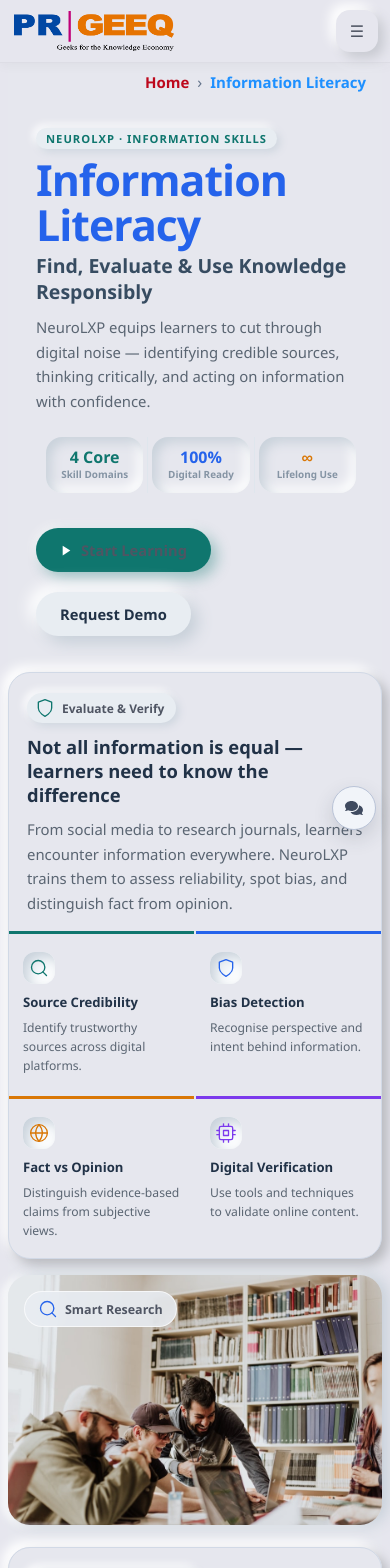
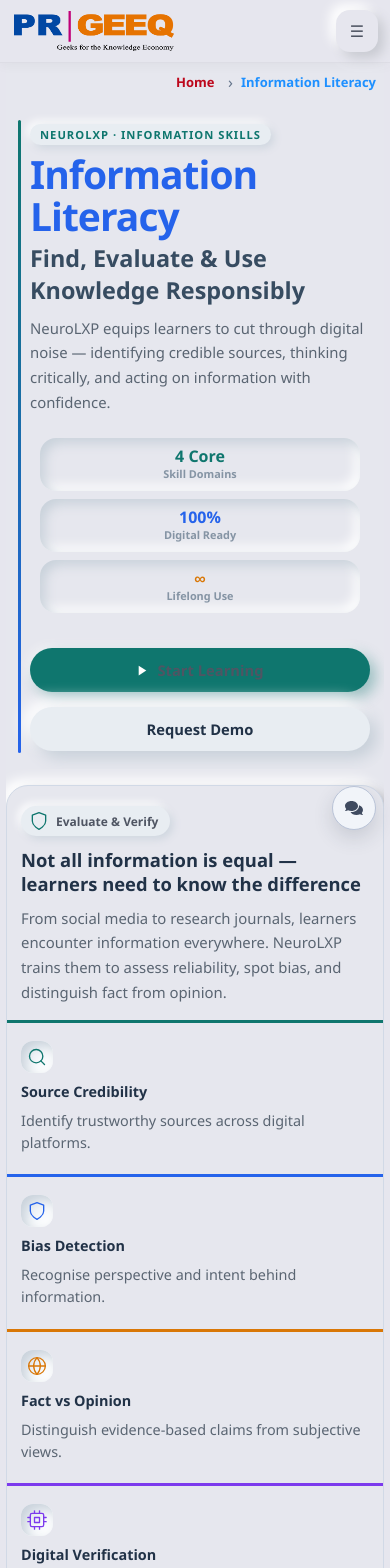
Before and after one commit to PRGEEQGlobalSolutionPrivateLIT/NeuroLXP-Website, a Next.js app in the folder apps/website/: page /information-literacy in a window 390 px wide. Shown: the top 1568 px of the page. Built offline with nearby package versions, Linux system fonts and the light colour scheme.

Commit message:
Update information-literacy.css

```diff
--- a/apps/website/app/information-literacy/information-literacy.css
+++ b/apps/website/app/information-literacy/information-literacy.css
@@ -1,53 +1,64 @@
 .il {
-  --bg:           #e6e7ee;
-  --surface:      #e8edf2;
-  --surface-up:   #f2f6fa;
+  --bg: #e6e7ee;
+  --surface: #e8edf2;
+  --surface-up: #f2f6fa;
   --surface-deep: #dfe6ed;
-  --text:         #5a6572;
-  --heading:      #213247;
-  --muted:        #8594a4;
-  --primary:      #0f766e;
-  --secondary:    #2563eb;
-  --accent:       #d97706;
-  --support:      #7c3aed;
-  --white-glass:  rgba(255,255,255,0.68);
+  --text: #5a6572;
+  --heading: #213247;
+  --muted: #8594a4;
+  --primary: #0f766e;
+  --secondary: #2563eb;
+  --accent: #d97706;
+  --support: #7c3aed;
+  --white-glass: rgba(255, 255, 255, 0.68);
+
   --sh-out-xs: 4px 4px 10px #cad2db, -4px -4px 10px #ffffff;
   --sh-out-sm: 7px 7px 16px #c6cfd8, -7px -7px 16px #ffffff;
   --sh-out-md: 12px 12px 26px #c2cbd4, -12px -12px 26px #ffffff;
   --sh-out-lg: 18px 18px 36px #bec8d2, -18px -18px 36px #ffffff;
-  --sh-in:      inset 5px 5px 12px #c8d1da, inset -5px -5px 12px #ffffff;
+  --sh-in: inset 5px 5px 12px #c8d1da, inset -5px -5px 12px #ffffff;
   --sh-in-deep: inset 8px 8px 18px #c4cdd6, inset -8px -8px 18px #ffffff;
-  --sh-combo: 8px 8px 20px #c4cdd6, -8px -8px 20px #ffffff,
-              inset 2px 2px 5px rgba(255,255,255,0.6),
-              inset -2px -2px 5px rgba(194,203,212,0.4);
+  --sh-combo:
+    8px 8px 20px #c4cdd6,
+    -8px -8px 20px #ffffff,
+    inset 2px 2px 5px rgba(255, 255, 255, 0.6),
+    inset -2px -2px 5px rgba(194, 203, 212, 0.4);
   --sh-flat: 3px 3px 8px #cdd5de, -3px -3px 8px #ffffff;
   --sh-side-r: 6px 0 16px #c6cfd8, -6px 0 8px #ffffff;
+
   --r-pill: 999px;
-  --r-2xl:  28px;
-  --r-xl:   22px;
-  --r-lg:   16px;
-  --r-md:   12px;
-  --fs-title: 40px;
-  --fs-subtitle: 32px;
-  --fs-body: 18px;
-  font-family: "Segoe UI", Arial, sans-serif;
-  font-size: var(--fs-body);
-  color: var(--text);
-  background: var(--bg);
-  box-sizing: border-box;
-}
+  --r-2xl: 28px;
+  --r-xl: 22px;
+  --r-lg: 16px;
+  --r-md: 12px;
 
-.il *, .il *::before, .il *::after {
-  box-sizing: inherit;
-}
+  --fs-title: clamp(32px, 4vw, 40px);
+  --fs-subtitle: clamp(24px, 3vw, 32px);
+  --fs-body: clamp(16px, 1.5vw, 18px);
 
-.il {
   width: min(1200px, calc(100% - 32px));
   margin: 0 auto;
   padding: 0 0 12px;
   display: flex;
   flex-direction: column;
   gap: 28px;
+  font-family: "Segoe UI", Arial, sans-serif;
+  font-size: var(--fs-body);
+  color: var(--text);
+  background: var(--bg);
+  box-sizing: border-box;
+  overflow-x: hidden;
+}
+
+.il *,
+.il *::before,
+.il *::after {
+  box-sizing: inherit;
+}
+
+.il img {
+  max-width: 100%;
+  height: auto;
 }
 
 .il__eyebrow {
@@ -58,7 +69,7 @@
   box-shadow: var(--sh-flat);
   font-size: 0.76rem;
   font-weight: 700;
-  letter-spacing: .09em;
+  letter-spacing: 0.09em;
   text-transform: uppercase;
   color: var(--primary);
 }
@@ -67,7 +78,7 @@
   margin: 8px 0 6px;
   font-size: var(--fs-title);
   font-weight: 800;
-  line-height: 1.0;
+  line-height: 1.05;
   color: var(--secondary);
   letter-spacing: -0.01px;
 }
@@ -88,12 +99,12 @@
 }
 
 .il__body--light {
-  color: rgba(255,255,255,0.88);
+  color: rgba(255, 255, 255, 0.88);
 }
 
 .il__section-title {
   margin: 8px 0 10px;
-  font-size: 24px;
+  font-size: clamp(21px, 2.2vw, 24px);
   font-weight: 700;
   line-height: 1.3;
   color: var(--heading);
@@ -198,9 +209,10 @@
   color: var(--support);
 }
 
+/* HERO */
 .il__hero {
   display: grid;
-  grid-template-columns: 1fr;
+  grid-template-columns: minmax(0, 1.1fr) minmax(320px, 0.9fr);
   gap: 22px;
   align-items: stretch;
   margin-top: 0;
@@ -208,9 +220,11 @@
 }
 
 .il__hero-text {
-  padding: 36px 32px 36px 32px;
+  padding: 36px 32px;
   position: relative;
   overflow: hidden;
+  border-radius: var(--r-2xl);
+  min-width: 0;
 }
 
 .il__hero-text::before {
@@ -219,84 +233,44 @@
   inset: 20px auto 20px 16px;
   width: 4px;
   border-radius: var(--r-pill);
+  background: linear-gradient(180deg, var(--primary), var(--secondary));
 }
 
 .il__hero-stats {
   display: flex;
-  align-items: center;
+  align-items: stretch;
   gap: 0;
   margin-top: 20px;
   padding: 14px 16px;
   border-radius: var(--r-lg);
+  overflow: hidden;
 }
 
 .il__stat-block {
   flex: 1;
+  min-width: 0;
   display: flex;
   flex-direction: column;
   align-items: center;
   border-radius: var(--r-lg);
   box-shadow: var(--sh-in);
-  padding: 12px;
+  padding: 12px 8px;
+  text-align: center;
 }
 
 .il__stat-num {
-  font-size: 25px;
+  font-size: clamp(20px, 2vw, 25px);
   font-weight: 800;
   line-height: 1;
   color: var(--heading);
 }
 
 .il__stat-lbl {
-  font-size: 15px;
+  font-size: clamp(12px, 1.2vw, 15px);
   font-weight: 600;
   color: var(--muted);
   margin-top: 2px;
-  white-space: nowrap;
-}
-
-.dl__hero-ctas {
-  display: flex;
-  gap: 15px;
-  flex-wrap: wrap;
-  margin-top: 20px;
-}
-
-.dl__btn {
-  border-radius: var(--r-pill);
-  cursor: pointer;
-  border: none;
-  align-items: center;
-  gap: 8px;
-  padding: 12px 24px;
-  font-size: .92rem;
-  font-weight: 700;
-  transition: transform .22s, box-shadow .22s;
-  display: inline-flex;
-}
-
-.dl__btn--primary {
-  background: var(--primary);
-  color: #fff;
-  box-shadow: 6px 6px 14px rgba(15,118,110,0.35), -3px -3px 10px rgba(255,255,255,0.5);
-  margin-top: 5px;
-}
-
-.dl__btn--primary:hover {
-  transform: translateY(-2px);
-  box-shadow: 8px 10px 20px rgba(15,118,110,0.45);
-}
-
-.dl__btn--ghost {
-  background: var(--surface);
-  color: var(--heading);
-  box-shadow: var(--sh-out-sm);
-  margin-top: 5px;
-}
-
-.dl__btn--ghost:hover {
-  transform: translateY(-2px);
-  box-shadow: var(--sh-out-md);
+  white-space: normal;
 }
 
 .il__stat-block--primary .il__stat-num {
@@ -318,11 +292,58 @@
   margin: 0 4px;
 }
 
+.dl__hero-ctas {
+  display: flex;
+  gap: 15px;
+  flex-wrap: wrap;
+  margin-top: 20px;
+}
+
+.dl__btn {
+  border-radius: var(--r-pill);
+  cursor: pointer;
+  border: none;
+  align-items: center;
+  gap: 8px;
+  padding: 12px 24px;
+  font-size: 0.92rem;
+  font-weight: 700;
+  transition: transform 0.22s, box-shadow 0.22s;
+  display: inline-flex;
+}
+
+.dl__btn--primary {
+  background: var(--primary);
+  color: #fff;
+  box-shadow:
+    6px 6px 14px rgba(15, 118, 110, 0.35),
+    -3px -3px 10px rgba(255, 255, 255, 0.5);
+  margin-top: 5px;
+}
+
+.dl__btn--primary:hover {
+  transform: translateY(-2px);
+  box-shadow: 8px 10px 20px rgba(15, 118, 110, 0.45);
+}
+
+.dl__btn--ghost {
+  background: var(--surface);
+  color: var(--heading);
+  box-shadow: var(--sh-out-sm);
+  margin-top: 5px;
+}
+
+.dl__btn--ghost:hover {
+  transform: translateY(-2px);
+  box-shadow: var(--sh-out-md);
+}
+
 .il__hero-img-panel {
   position: relative;
   border-radius: var(--r-2xl);
   overflow: hidden;
   box-shadow: var(--sh-out-md);
+  min-height: 360px;
 }
 
 .il__hero-img {
@@ -330,7 +351,7 @@
   height: 100%;
   object-fit: cover;
   display: block;
-  min-height: 300px;
+  min-height: 360px;
 }
 
 .il__hero-badge {
@@ -342,7 +363,7 @@
   gap: 7px;
   padding: 8px 14px;
   border-radius: var(--r-pill);
-  background: rgba(232,237,242,0.92);
+  background: rgba(232, 237, 242, 0.92);
   backdrop-filter: blur(10px);
   box-shadow: var(--sh-out-xs);
   font-size: 0.8rem;
@@ -351,6 +372,7 @@
   border: 1px solid var(--white-glass);
 }
 
+/* BAND */
 .il__band {
   display: grid;
   grid-template-columns: 45% 55%;
@@ -362,7 +384,7 @@
   box-shadow: 6px 6px 12px #b8b9be, -6px -6px 12px #fff !important;
   border-color: #d1d9e6 !important;
   background-color: #e6e7ee !important;
-  border: .0625rem solid rgba(243, 247, 250, .05);
+  border: 0.0625rem solid rgba(243, 247, 250, 0.05);
 }
 
 .il__band-content {
@@ -446,11 +468,12 @@
 
 .il__band-card-body {
   margin: 0;
-  font-size: 18px;
+  font-size: var(--fs-body);
   line-height: 1.55;
   color: var(--text);
 }
 
+/* SPLIT */
 .il__split {
   display: grid;
   grid-template-columns: 1fr 1fr;
@@ -461,10 +484,10 @@
 .il__split-content {
   padding: 32px;
   border-radius: var(--r-2xl);
-  box-shadow: var(--sh-out-lg);
   box-shadow: 6px 6px 12px #b8b9be, -6px -6px 12px #fff !important;
   border-color: #d1d9e6 !important;
-  border: .0625rem solid rgba(243, 247, 250, .05);
+  border: 0.0625rem solid rgba(243, 247, 250, 0.05);
+  min-width: 0;
 }
 
 .il__metric-row {
@@ -475,6 +498,7 @@
 
 .il__metric {
   flex: 1;
+  min-width: 0;
   display: flex;
   flex-direction: column;
   align-items: center;
@@ -485,6 +509,7 @@
   border: 1px solid var(--white-glass);
   transition: transform 0.22s ease, box-shadow 0.22s ease;
   cursor: pointer;
+  text-align: center;
 }
 
 .il__metric:hover {
@@ -517,6 +542,7 @@
   font-weight: 600;
   color: var(--muted);
   margin-top: 2px;
+  text-align: center;
 }
 
 .il__split-img-wrap {
@@ -530,6 +556,7 @@
 .il__split-img {
   width: 100%;
   height: 100%;
+  min-height: 340px;
   object-fit: cover;
   display: block;
 }
@@ -543,7 +570,7 @@
   gap: 7px;
   padding: 7px 13px;
   border-radius: var(--r-pill);
-  background: rgba(232,237,242,0.9);
+  background: rgba(232, 237, 242, 0.9);
   backdrop-filter: blur(8px);
   font-size: 0.78rem;
   font-weight: 700;
@@ -551,6 +578,7 @@
   border: 1px solid var(--white-glass);
 }
 
+/* TRIO */
 .il__trio {
   display: grid;
   grid-template-columns: 1fr 1fr;
@@ -650,15 +678,15 @@
   margin-top: 2px;
 }
 
+/* JOURNEY */
 .il__journey {
   padding: 36px 40px;
   border-radius: var(--r-2xl);
   background: var(--surface);
-  box-shadow: var(--sh-out-lg);
   box-shadow: 6px 6px 12px #b8b9be, -6px -6px 12px #fff !important;
   border-color: #d1d9e6 !important;
   background-color: #e6e7ee !important;
-  border: .0625rem solid rgba(243, 247, 250, .05);
+  border: 0.0625rem solid rgba(243, 247, 250, 0.05);
 }
 
 .il__journey-header {
@@ -689,7 +717,13 @@
   left: calc(12.5% - 1px);
   right: calc(12.5% - 1px);
   height: 2px;
-  background: linear-gradient(90deg, var(--primary), var(--secondary), var(--accent), var(--support));
+  background: linear-gradient(
+    90deg,
+    var(--primary),
+    var(--secondary),
+    var(--accent),
+    var(--support)
+  );
   border-radius: 2px;
   z-index: 0;
 }
@@ -700,6 +734,7 @@
   align-items: center;
   gap: 14px;
   z-index: 1;
+  min-width: 0;
 }
 
 .il__journey-bubble {
@@ -740,7 +775,7 @@
 .il__journey-step {
   font-size: 18.96px;
   font-weight: 800;
-  letter-spacing: .08em;
+  letter-spacing: 0.08em;
   color: var(--muted);
   line-height: 1;
 }
@@ -791,13 +826,14 @@
 .il__journey-desc {
   color: var(--text);
   margin: 0;
-  font-size: 18px;
+  font-size: var(--fs-body);
   line-height: 1.55;
 }
 
+/* SPOTLIGHT */
 .il__spotlight {
   display: grid;
-  grid-template-columns: 1fr 1.3fr;
+  grid-template-columns: minmax(300px, 1fr) minmax(0, 1.3fr);
   gap: 20px;
   align-items: center;
 }
@@ -813,6 +849,7 @@
 .il__spotlight-img {
   width: 100%;
   height: 100%;
+  min-height: 400px;
   object-fit: cover;
   display: block;
 }
@@ -825,6 +862,7 @@
   padding: 28px 30px;
   border-radius: var(--r-2xl);
   box-shadow: var(--sh-out-lg);
+  min-width: 0;
 }
 
 .il__rings {
@@ -836,6 +874,7 @@
 .il__ring {
   position: relative;
   flex: 1;
+  min-width: 0;
   display: flex;
   flex-direction: column;
   align-items: center;
@@ -982,8 +1021,7 @@
   color: var(--text);
 }
 
-/* Breadcrumb */
-
+/* BREADCRUMB */
 .il .il-breadcrumb-nav {
   width: 100%;
   max-width: 1200px;
@@ -994,6 +1032,7 @@
   align-items: center;
   min-height: 0;
   line-height: 1;
+  overflow-x: auto;
 }
 
 .il .il-breadcrumb {
@@ -1057,8 +1096,10 @@
   line-height: 1;
 }
 
+/* TABLET */
 @media (max-width: 1024px) {
   .il {
+    width: min(100% - 24px, 960px);
     gap: 22px;
   }
 
@@ -1066,12 +1107,9 @@
     grid-template-columns: 1fr;
   }
 
-  .il__hero-img-panel {
-    min-height: 260px;
-  }
-
+  .il__hero-img-panel,
   .il__hero-img {
-    min-height: 260px;
+    min-height: 300px;
   }
 
   .il__band {
@@ -1080,7 +1118,7 @@
   }
 
   .il__band-content {
-    padding: 28px 28px 20px;
+    padding: 32px 28px 22px;
   }
 
   .il__band-cards {
@@ -1095,8 +1133,9 @@
     order: -1;
   }
 
-  .il__split-img-wrap {
-    min-height: 240px;
+  .il__split-img-wrap,
+  .il__split-img {
+    min-height: 280px;
   }
 
   .il__trio {
@@ -1107,18 +1146,13 @@
     grid-column: 1 / -1;
   }
 
-  .il__trio-stats {
-    flex-direction: column;
-    gap: 10px;
-  }
-
   .il__journey {
     padding: 28px 24px;
   }
 
   .il__journey-track {
     grid-template-columns: 1fr 1fr;
-    gap: 14px;
+    gap: 18px;
   }
 
   .il__journey-line {
@@ -1129,8 +1163,9 @@
     grid-template-columns: 1fr;
   }
 
-  .il__spotlight-img-col {
-    min-height: 260px;
+  .il__spotlight-img-col,
+  .il__spotlight-img {
+    min-height: 300px;
   }
 
   .il .il-breadcrumb-nav {
@@ -1138,6 +1173,7 @@
   }
 }
 
+/* MOBILE */
 @media (max-width: 640px) {
   .il {
     width: calc(100% - 16px);
@@ -1146,13 +1182,13 @@
   }
 
   .il__title {
-    font-size: clamp(2.2rem, 11vw, 3.2rem);
+    font-size: clamp(30px, 10vw, 42px);
     letter-spacing: -1px;
-    line-height: 1.05;
+    line-height: 1.08;
   }
 
   .il__subtitle {
-    font-size: clamp(1rem, 5vw, 1.4rem);
+    font-size: clamp(20px, 6vw, 26px);
     margin-bottom: 10px;
   }
 
@@ -1167,6 +1203,7 @@
 
   .il__hero-text {
     padding: 20px 16px 20px 28px;
+    border-radius: var(--r-xl);
   }
 
   .il__hero-text::before {
@@ -1174,13 +1211,10 @@
     width: 3px;
   }
 
-  .il__hero-img-panel {
-    min-height: 200px;
+  .il__hero-img-panel,
+  .il__hero-img {
+    min-height: 220px;
     border-radius: var(--r-xl);
-  }
-
-  .il__hero-img {
-    min-height: 200px;
   }
 
   .il__hero-badge {
@@ -1195,12 +1229,27 @@
     margin-top: 14px;
   }
 
+  .il__stat-block {
+    padding: 10px 6px;
+  }
+
   .il__stat-num {
     font-size: 1rem;
   }
 
   .il__stat-lbl {
-    font-size: 0.62rem;
+    font-size: 0.68rem;
+  }
+
+  .dl__hero-ctas {
+    flex-direction: column;
+    align-items: stretch;
+    gap: 10px;
+  }
+
+  .dl__btn {
+    width: 100%;
+    justify-content: center;
   }
 
   .il__band-content {
@@ -1208,7 +1257,7 @@
   }
 
   .il__band-cards {
-    grid-template-columns: 1fr 1fr;
+    grid-template-columns: 1fr;
   }
 
   .il__band-card {
@@ -1221,11 +1270,11 @@
   }
 
   .il__band-card-title {
-    font-size: 0.82rem;
+    font-size: 0.9rem;
   }
 
   .il__band-card-body {
-    font-size: 0.76rem;
+    font-size: 0.9rem;
   }
 
   .il__split-content {
@@ -1233,8 +1282,9 @@
     border-radius: var(--r-xl);
   }
 
-  .il__split-img-wrap {
-    min-height: 200px;
+  .il__split-img-wrap,
+  .il__split-img {
+    min-height: 220px;
     border-radius: var(--r-xl);
   }
 
@@ -1251,6 +1301,10 @@
     font-size: 0.85rem;
   }
 
+  .il__metric-lbl {
+    font-size: 0.65rem;
+  }
+
   .il__trio {
     grid-template-columns: 1fr;
     gap: 14px;
@@ -1264,11 +1318,21 @@
   .il__trio-stat {
     padding: 12px 14px;
     border-radius: var(--r-md);
+    gap: 12px;
   }
 
   .il__trio-stat-icon {
     width: 30px;
     height: 30px;
+    min-width: 30px;
+  }
+
+  .il__trio-stat-val {
+    font-size: 0.95rem;
+  }
+
+  .il__trio-stat-lbl {
+    font-size: 0.82rem;
   }
 
   .il__journey {
@@ -1276,8 +1340,16 @@
     border-radius: var(--r-xl);
   }
 
+  .il__journey-header {
+    margin-bottom: 24px;
+  }
+
   .il__journey-track {
-    grid-template-columns: 1fr 1fr;
+    grid-template-columns: 1fr;
+    gap: 14px;
+  }
+
+  .il__journey-node {
     gap: 10px;
   }
 
@@ -1286,16 +1358,20 @@
     height: 60px;
   }
 
+  .il__journey-step {
+    font-size: 0.8rem;
+  }
+
   .il__journey-label {
-    font-size: 0.82rem;
+    font-size: 0.9rem;
   }
 
   .il__journey-desc {
-    font-size: 0.72rem;
+    font-size: 0.86rem;
   }
 
   .il__journey-card {
-    padding: 10px 8px;
+    padding: 12px 10px;
   }
 
   .il__spotlight {
@@ -1303,8 +1379,9 @@
     gap: 14px;
   }
 
-  .il__spotlight-img-col {
-    min-height: 220px;
+  .il__spotlight-img-col,
+  .il__spotlight-img {
+    min-height: 240px;
     border-radius: var(--r-xl);
   }
 
@@ -1314,26 +1391,33 @@
   }
 
   .il__rings {
-    gap: 8px;
+    display: grid;
+    grid-template-columns: 1fr;
+    gap: 10px;
     margin: 14px 0 16px;
   }
 
   .il__ring {
-    padding: 10px 6px;
+    padding: 12px 8px;
   }
 
   .il__ring-svg {
-    width: 58px;
-    height: 58px;
+    width: 64px;
+    height: 64px;
+  }
+
+  .il__ring-inner {
+    top: 12px;
+    width: 64px;
+    height: 64px;
   }
 
   .il__ring-pct {
-    font-size: 0.72rem;
-    top: 18px;
+    font-size: 0.82rem;
   }
 
   .il__ring-label {
-    font-size: 0.62rem;
+    font-size: 0.78rem;
   }
 
   .il__spotlight-feat {
@@ -1342,13 +1426,13 @@
   }
 
   .il__spotlight-feat-icon {
-    width: 26px;
-    height: 26px;
-    min-width: 26px;
+    width: 28px;
+    height: 28px;
+    min-width: 28px;
   }
 
   .il__spotlight-feat-text {
-    font-size: 0.8rem;
+    font-size: 0.84rem;
   }
 
   .il__eyebrow {
@@ -1387,4 +1471,58 @@
     margin-left: auto;
     justify-content: flex-end;
   }
+
+  .il .il-breadcrumb-item {
+    font-size: 13px;
+  }
 }
+
+/* SMALL MOBILE */
+@media (max-width: 400px) {
+  .il {
+    width: calc(100% - 12px);
+  }
+
+  .il__hero-text {
+    padding: 18px 14px 18px 24px;
+  }
+
+  .il__hero-stats {
+    flex-direction: column;
+    gap: 8px;
+  }
+
+  .il__stat-divider {
+    display: none;
+  }
+
+  .il__stat-block {
+    width: 100%;
+  }
+
+  .il__metric-row {
+    flex-direction: column;
+  }
+
+  .il__hero-img-panel,
+  .il__hero-img,
+  .il__split-img-wrap,
+  .il__split-img,
+  .il__spotlight-img-col,
+  .il__spotlight-img {
+    min-height: 200px;
+  }
+
+  .il__band-content,
+  .il__split-content,
+  .il__trio-text,
+  .il__journey,
+  .il__spotlight-content {
+    padding-left: 14px;
+    padding-right: 14px;
+  }
+
+  .il .il-breadcrumb-nav {
+    padding: 0 0.5rem;
+  }
+}
```
